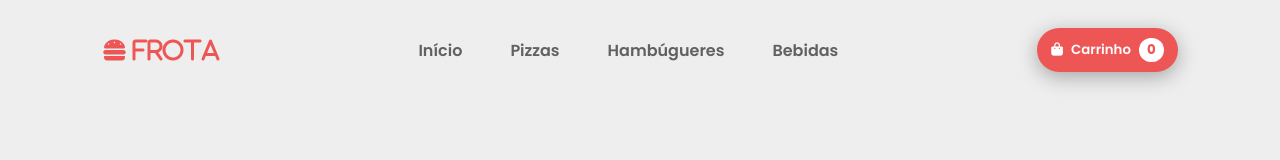
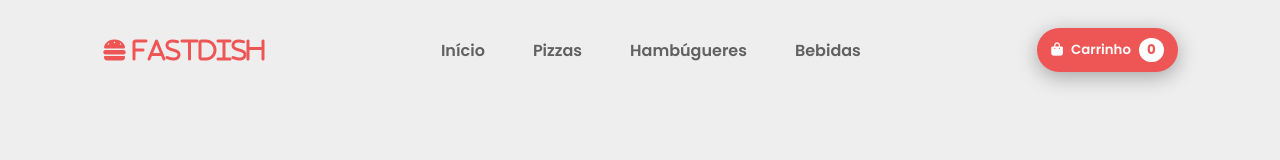
Before and after one commit to eikefrota/lanchonete, a React (Vite) app: page / in a window 1280 px wide. Shown: the top 160 px of the page. Built offline with nearby package versions, Linux system fonts and the light colour scheme; a small style sheet from the web is missing.

Commit message:
Mudando logo

```diff
--- a/index.html
+++ b/index.html
@@ -3,7 +3,7 @@
   <head>
     <meta charset="utf-8" />
     <meta name="viewport" content="width=device-width, initial-scale=1.0" />
-    <title>Frota Food</title>
+    <title>FastDish</title>
     <link
       rel="stylesheet"
       href="https://cdnjs.cloudflare.com/ajax/libs/font-awesome/6.7.2/css/all.min.css"
--- a/src/App.jsx
+++ b/src/App.jsx
@@ -296,7 +296,7 @@ function App() {
             <div className="footer-brand">
               <i className="fa-solid fa-burger" id="footer-logo">
                 {" "}
-                Frota
+                FastDish
               </i>
               <p className="footer-desc">
                 O melhor sabor da cidade. Pizzas, hambúgueres e bebidas geladas
@@ -363,7 +363,7 @@ function App() {
 
           <div className="footer-bottom">
             <span className="footer-copyright">
-              &copy; 2025 Frota. Todos os direitos reservados.
+              &copy; 2025 FastDish. Todos os direitos reservados.
             </span>
           </div>
         </div>
--- a/src/components/Header.jsx
+++ b/src/components/Header.jsx
@@ -17,7 +17,7 @@ export default function Header({
       <nav id="nav-bar">
         <i className="fa-solid fa-burger" id="nav-logo">
           {" "}
-          Frota
+          FastDish
         </i>
 
         <ul id="nav-list">
```
